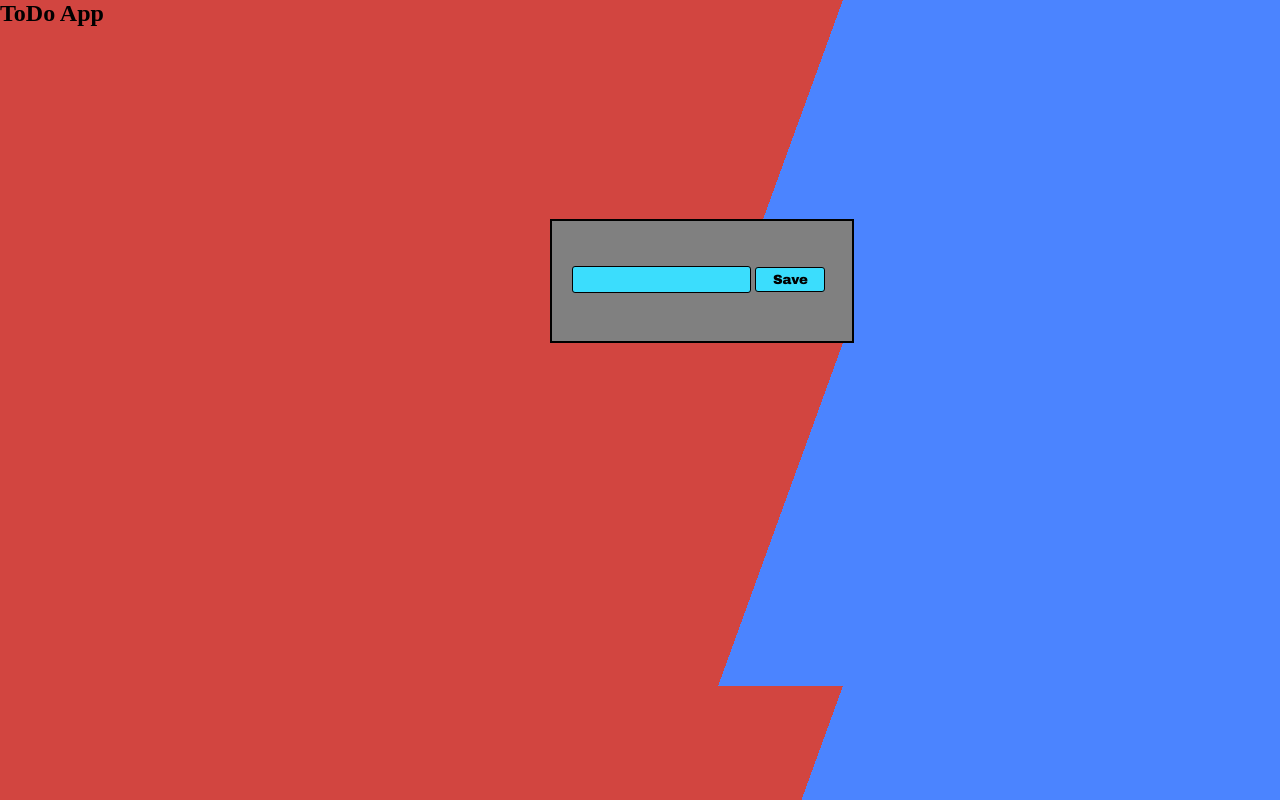
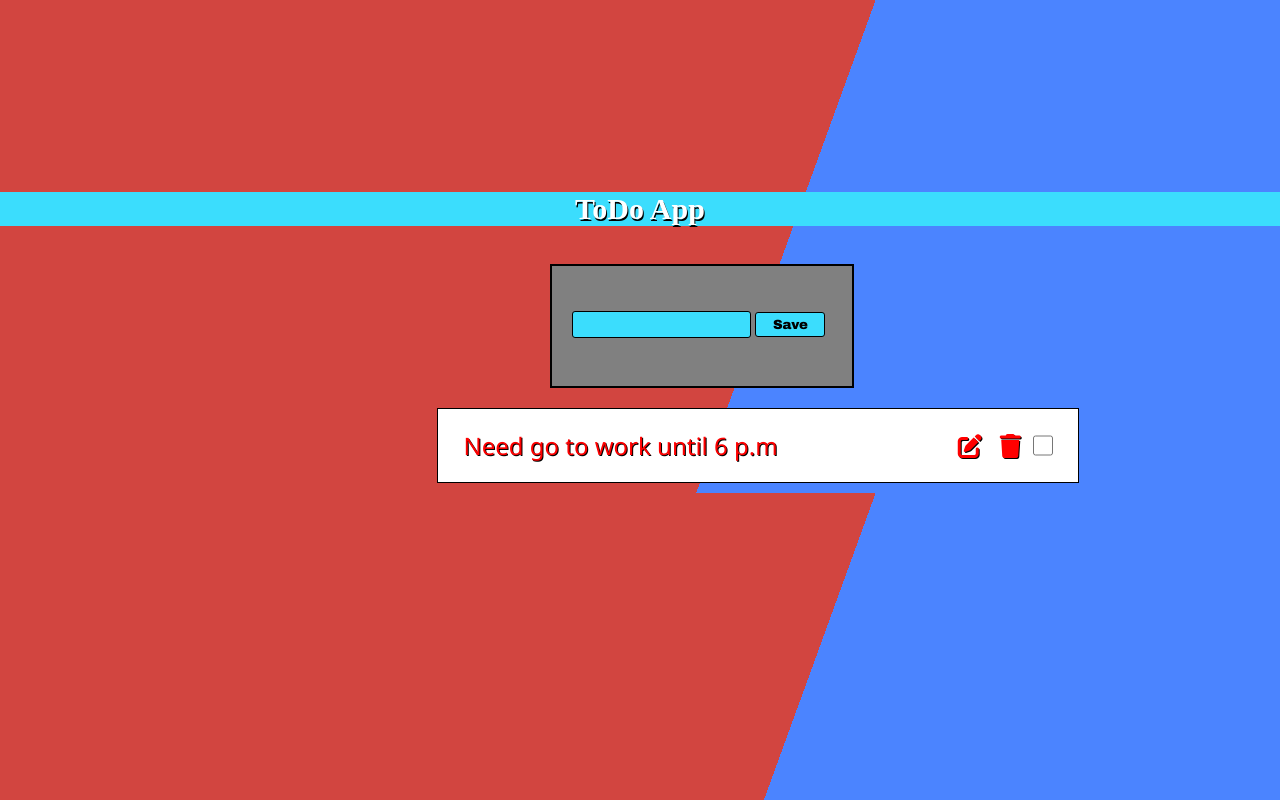
Before and after one commit to Atfaras-company/todo, a plain HTML site: page index.html in a window 1280 px wide. Drawn offline with Linux system fonts and the light colour scheme.

Commit message:
ToDo item added , buttons added

```diff
--- a/index.html
+++ b/index.html
@@ -10,12 +10,22 @@
     <div class="container">
       <h2>ToDo App</h2>
       <div class="border">
-        <input type="text" id="works" />
-        <button onclick="add()">Save</button>
+        <input type="text" id="addInput" />
+        <button onclick="addTodo()">Save</button>
       </div>
-      <ul class="list"></ul>
+      <div class="todolist">
+      <ul class="todos">
+        <li class="todo">
+                  Need go to work until 6 p.m
+          <i id="edit" class="fa-solid fa-pen-to-square"></i>
+          <i id="delete" class="fa-solid fa-trash"></i>
+          <input type="checkbox" name="" id="completed">
+        </li>
+    </ul>
+    </div>
     </div>
 
     <script src="app.js"></script>
+    <script src="https://kit.fontawesome.com/301b40817f.js" crossorigin="anonymous"></script>
   </body>
 </html>
--- a/style.css
+++ b/style.css
@@ -11,7 +11,7 @@ body{
     height: 120px;
     border: 2px solid black;
     margin-left: 43%;
-    margin-top: 15%;
+    margin-top: 3%;
     background-color: grey;
 }
 .border input{
@@ -30,8 +30,55 @@ body{
     background-color: #3bddfd;
     color: black;
     font-family: Arial Black;
+
 }
 .border button:hover{
     background-color: red;
     color: white;
 }
+
+.todos {
+    margin-right: 5px;
+    padding: 0 20px 10px 25px;
+    list-style: none;
+  }
+  .todos li{
+    font-size: 24px;
+    padding: 20px;
+  }
+
+  .todo{
+    display: flex;
+    align-items: center;
+    justify-items: center;
+    border: 1px solid black;
+    width: 600px;
+    margin-left: 33.5%;
+    margin-top: 20px;
+    background-color: white;
+    font-family: 'Segoe UI', Tahoma, Geneva, Verdana, sans-serif;
+    color: red;
+    font: bolder;
+    text-shadow: 1px 1px black;
+  }
+  #edit{
+    margin-left: 30%;
+    cursor: pointer;
+  }
+  #delete{
+    margin-left: 3%;
+    cursor: pointer;
+  }
+  #completed{
+    width: 20px;
+    height: 25px;
+    margin-left: 2%;
+  }
+  h2{
+    text-align: center;
+    margin-top: 15%;
+    font-size: 30px;
+    color: white;
+    background-color: #3bddfd;
+    text-shadow: 1px 2px black;
+}
```
